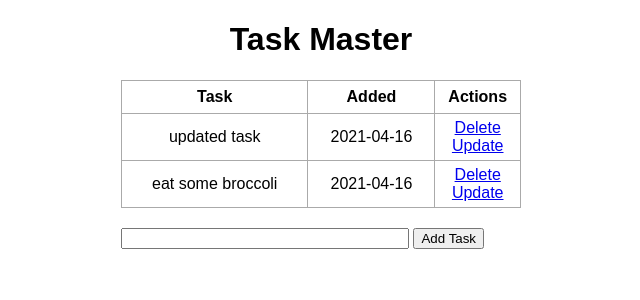
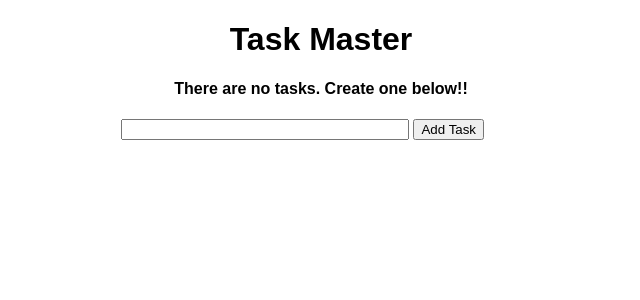
Before and after one commit to tejasbana/ToDoList_falsk_app, a Flask app: page / in a window 1280 px wide. Shown: the top 300 px of the page, without its empty margins (319-959 px from the left). Run offline with Flask 2, Linux system fonts and the light colour scheme; data comes from the database, SQL or seed files in the repository.

Commit message:
Add empty condition

```diff
--- a/templates/index.html
+++ b/templates/index.html
@@ -7,6 +7,9 @@
 {% block body %}
 <div class="content">
     <h1 style="text-align: center;">Task Master</h1>
+    {% if task|length < 1 %}
+    <h4 style="text-align: center;">There are no tasks. Create one below!!</h4>
+    {% else %}
 
     <table>
         <tr>
@@ -26,6 +29,7 @@
             </tr>
         {% endfor %}
     </table>
+    {% endif %}
 
     <div class="form">
         <form action="/" method="POST">
```
